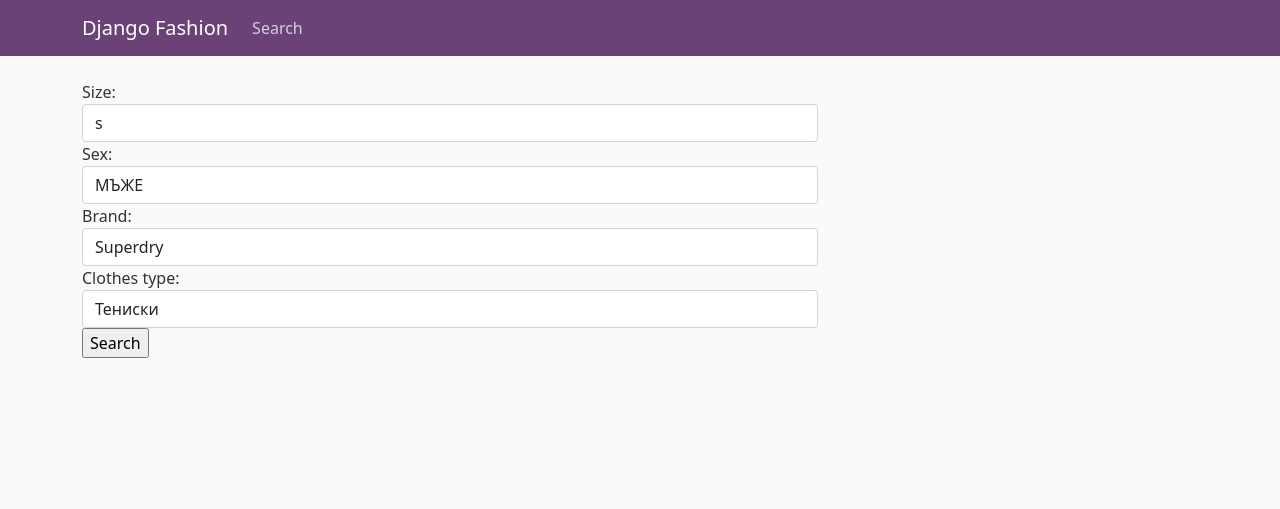
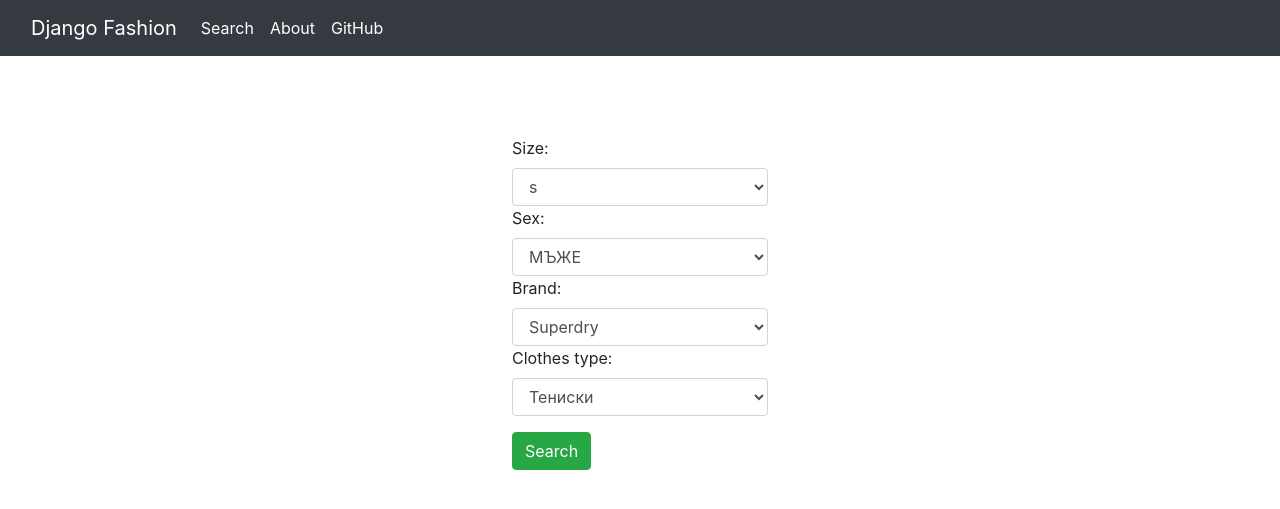
Before and after one commit to DilyanAntonov/django-sales-finder, a Django app: template main/templates/main/home.html in a window 1280 px wide. Shown: the top 509 px of the page. Run offline with Django 3.2, Linux system fonts and the light colour scheme; the template is opened without the code that fills it: values that come from a table or form of the project are taken from there, others are empty; parts of the project's set-up code (start-up, migrations or seed data) failed here and were passed over; some libraries are stand-ins or nearby versions.

Commit message:
Added Bootstrap

```diff
--- a/main/static/fashion/main.css
+++ b/main/static/fashion/main.css
@@ -1,135 +1,10 @@
-body {
-    background: #fafafa;
-    color: #333333;
-    margin-top: 5rem;
-  }
-
-h1, h2, h3, h4, h5, h6 {
-  color: #444444;
+.form-center{
+  margin-top: 5%;
+  margin-left: 40%;
+  margin-right: 40%;
 }
 
-ul {
-  margin: 0;
+.grid-center{
+  margin-left: 5%;
+  margin-right: 5%;
 }
-
-.bg-steel {
-  background-color: #6a4277;
-}
-
-.site-header .navbar-nav .nav-link {
-  color: #cbd5db;
-}
-
-.site-header .navbar-nav .nav-link:hover {
-  color: #ffffff;
-}
-
-.site-header .navbar-nav .nav-link.active {
-  font-weight: 500;
-}
-
-.content-section {
-  background: #ffffff;
-  padding: 10px 20px;
-  border: 1px solid #dddddd;
-  border-radius: 3px;
-  margin-bottom: 20px;
-}
-
-.article-title {
-  color: #444444;
-}
-
-a.article-title:hover {
-  color: #804090;
-  text-decoration: none;
-}
-
-.article-content {
-  white-space: pre-line;
-}
-
-.article-img {
-  height: 65px;
-  width: 65px;
-  margin-right: 16px;
-}
-
-.article-metadata {
-  padding-bottom: 1px;
-  margin-bottom: 4px;
-  border-bottom: 1px solid #e3e3e3
-}
-
-.article-metadata a:hover {
-  color: #333;
-  text-decoration: none;
-}
-
-.article-svg {
-  width: 25px;
-  height: 25px;
-  vertical-align: middle;
-}
-
-.account-img {
-  height: 125px;
-  width: 125px;
-  margin-right: 20px;
-  margin-bottom: 16px;
-}
-
-.account-heading {
-  font-size: 2.5rem;
-}
-
-
-.details {
-  border: 1.5px solid grey;
-  color: #212121;
-  width: 100%;
-  height: auto;
-  box-shadow: 0px 0px 10px #212121
-}
-
-.cart {
-    background-color: #212121;
-    color: white;
-    margin-top: 10px;
-    font-size: 12px;
-    font-weight: 900;
-    width: 100%;
-    height: 39px;
-    padding-top: 9px;
-    box-shadow: 0px 5px 10px #212121
-}
-
-.card {
-    width: fit-content
-}
-
-.card-body {
-    width: fit-content
-}
-
-.btn {
-    border-radius: 0
-}
-
-.img-thumbnail {
-    border: none
-}
-
-.card {
-    box-shadow: 0 20px 40px rgba(0, 0, 0, .2);
-    border-radius: 5px;
-    padding-bottom: 10px
-}
-
-.org-price{
-  text-decoration: line-through;
-}
-
-.container {
-  align-items: center;
-}
--- a/main/templates/main/base.html
+++ b/main/templates/main/base.html
@@ -7,36 +7,32 @@
     <meta name="viewport" content="width=device-width, initial-scale=1, shrink-to-fit=no">
 
     <!-- Bootstrap CSS -->
-    <link href="https://cdn.jsdelivr.net/npm/bootstrap@5.0.0-beta3/dist/css/bootstrap.min.css" rel="stylesheet" integrity="sha384-eOJMYsd53ii+scO/bJGFsiCZc+5NDVN2yr8+0RDqr0Ql0h+rP48ckxlpbzKgwra6" crossorigin="anonymous">
+    <link rel="stylesheet" href="https://stackpath.bootstrapcdn.com/bootstrap/4.3.1/css/bootstrap.min.css" integrity="sha384-ggOyR0iXCbMQv3Xipma34MD+dH/1fQ784/j6cY/iJTQUOhcWr7x9JvoRxT2MZw1T" crossorigin="anonymous">
     <link rel="stylesheet" type="text/css" href="{% static 'fashion/main.css' %}">
 
     <title>Django Fashion</title>
 </head>
   <body>
-      <header class="site-header">
-          <nav class="navbar navbar-expand-md navbar-dark bg-steel fixed-top">
-            <div class="container">
-              <a class="navbar-brand mr-4" href="#">Django Fashion</a>
-              <button class="navbar-toggler" type="button" data-toggle="collapse" data-target="#navbarToggle" aria-controls="navbarToggle" aria-expanded="false" aria-label="Toggle navigation">
+    <nav class="navbar navbar-expand-lg navbar-dark bg-dark">
+      <div class="container-fluid">
+        <a class="navbar-brand" href="#">Django Fashion</a>
+        <button class="navbar-toggler" type="button" data-bs-toggle="collapse" data-bs-target="#navbarNavAltMarkup" aria-controls="navbarNavAltMarkup" aria-expanded="false" aria-label="Toggle navigation">
           <span class="navbar-toggler-icon"></span>
         </button>
-              <div class="collapse navbar-collapse" id="navbarToggle">
-                <div class="navbar-nav mr-auto">
-                  <a class="nav-item nav-link" href="#">Search</a>
+        <div class="collapse navbar-collapse" id="navbarNavAltMarkup">
+          <div class="navbar-nav">
+            <a class="nav-link active" aria-current="page" href="#">Search</a>
+            <a class="nav-link active" aria-current="page" href="#">About</a>
+            <a class="nav-link active" aria-current="page" href="#">GitHub</a>
           </div>
         </div>
       </div>
     </nav>
-        </header>
-        <main role="main" class="container">
-          <div class="row">
-            <div class="col-md-8">
+    <main role="main">
           {% block content %}{% endblock %}
-
     </main>
-      <script src="https://code.jquery.com/jquery-3.2.1.slim.min.js" integrity="sha384-KJ3o2DKtIkvYIK3UENzmM7KCkRr/rE9/Qpg6aAZGJwFDMVNA/GpGFF93hXpG5KkN" crossorigin="anonymous"></script>
-      <script src="https://cdnjs.cloudflare.com/ajax/libs/popper.js/1.12.9/umd/popper.min.js" integrity="sha384-ApNbgh9B+Y1QKtv3Rn7W3mgPxhU9K/ScQsAP7hUibX39j7fakFPskvXusvfa0b4Q" crossorigin="anonymous"></script>
-      <script src="https://maxcdn.bootstrapcdn.com/bootstrap/4.0.0/js/bootstrap.min.js" integrity="sha384-JZR6Spejh4U02d8jOt6vLEHfe/JQGiRRSQQxSfFWpi1MquVdAyjUar5+76PVCmYl" crossorigin="anonymous"></script>
-      <script src="https://cdn.jsdelivr.net/npm/bootstrap@5.0.0-beta3/dist/js/bootstrap.bundle.min.js" integrity="sha384-JEW9xMcG8R+pH31jmWH6WWP0WintQrMb4s7ZOdauHnUtxwoG2vI5DkLtS3qm9Ekf" crossorigin="anonymous"></script>
+    <script src="https://code.jquery.com/jquery-3.3.1.slim.min.js" integrity="sha384-q8i/X+965DzO0rT7abK41JStQIAqVgRVzpbzo5smXKp4YfRvH+8abtTE1Pi6jizo" crossorigin="anonymous"></script>
+    <script src="https://cdnjs.cloudflare.com/ajax/libs/popper.js/1.14.7/umd/popper.min.js" integrity="sha384-UO2eT0CpHqdSJQ6hJty5KVphtPhzWj9WO1clHTMGa3JDZwrnQq4sF86dIHNDz0W1" crossorigin="anonymous"></script>
+    <script src="https://stackpath.bootstrapcdn.com/bootstrap/4.3.1/js/bootstrap.min.js" integrity="sha384-JjSmVgyd0p3pXB1rRibZUAYoIIy6OrQ6VrjIEaFf/nJGzIxFDsf4x0xIM+B07jRM" crossorigin="anonymous"></script>
     </body>
 </html>
--- a/main/templates/main/home.html
+++ b/main/templates/main/home.html
@@ -1,11 +1,15 @@
 {% extends "main/base.html" %}
 
 {% block content %}
-<div class="form-group">
-    <form action="" method="POST">
-        {% csrf_token %}
-        {{ form }}
-        <input type="submit" value="Search">
-    </form>
-</div>
+    <div class="form-center">
+        <div class="form-group">
+            <form action="" method="POST" class='form-group'>
+                {% csrf_token %}
+                <div class='input-group mb-3'></div>
+                    {{ form }}
+                </div>
+                <button type="submit", class="btn btn-success">Search</button>
+            </form>
+        </div>
+    </div>
 {% endblock content %}
--- a/main/views.py
+++ b/main/views.py
@@ -7,7 +7,7 @@
 
 
 def home(request):
-    form = SearchForm()
+    form = SearchForm(use_required_attribute=False)
     Search.objects.all().delete()
 
     if request.method == 'POST':
--- a/main/webscrapers.py
+++ b/main/webscrapers.py
@@ -12,8 +12,6 @@
     sizes_url = f'size[70__{size}]=70__{size}'
 
     joined_url = f'{base_url}?{sizes_url}'
-
-    print(f'{joined_url}')
 
     uClient = uReq(joined_url)
 
```
Also changed, not shown: main/templates/main/search-results.html (+13 -19 lines), db.sqlite3. Lines whose indentation alone changed are shown as unchanged.
